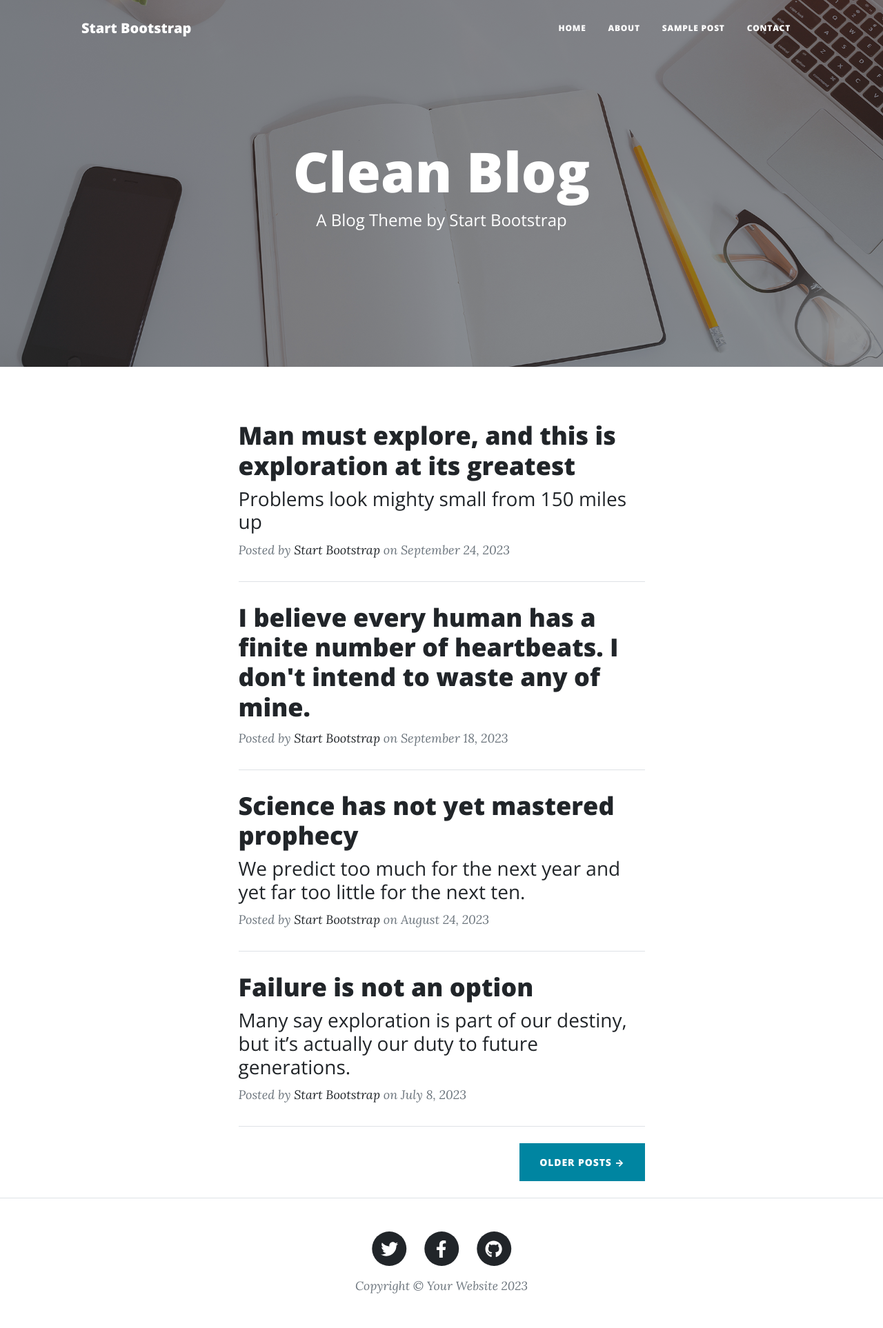
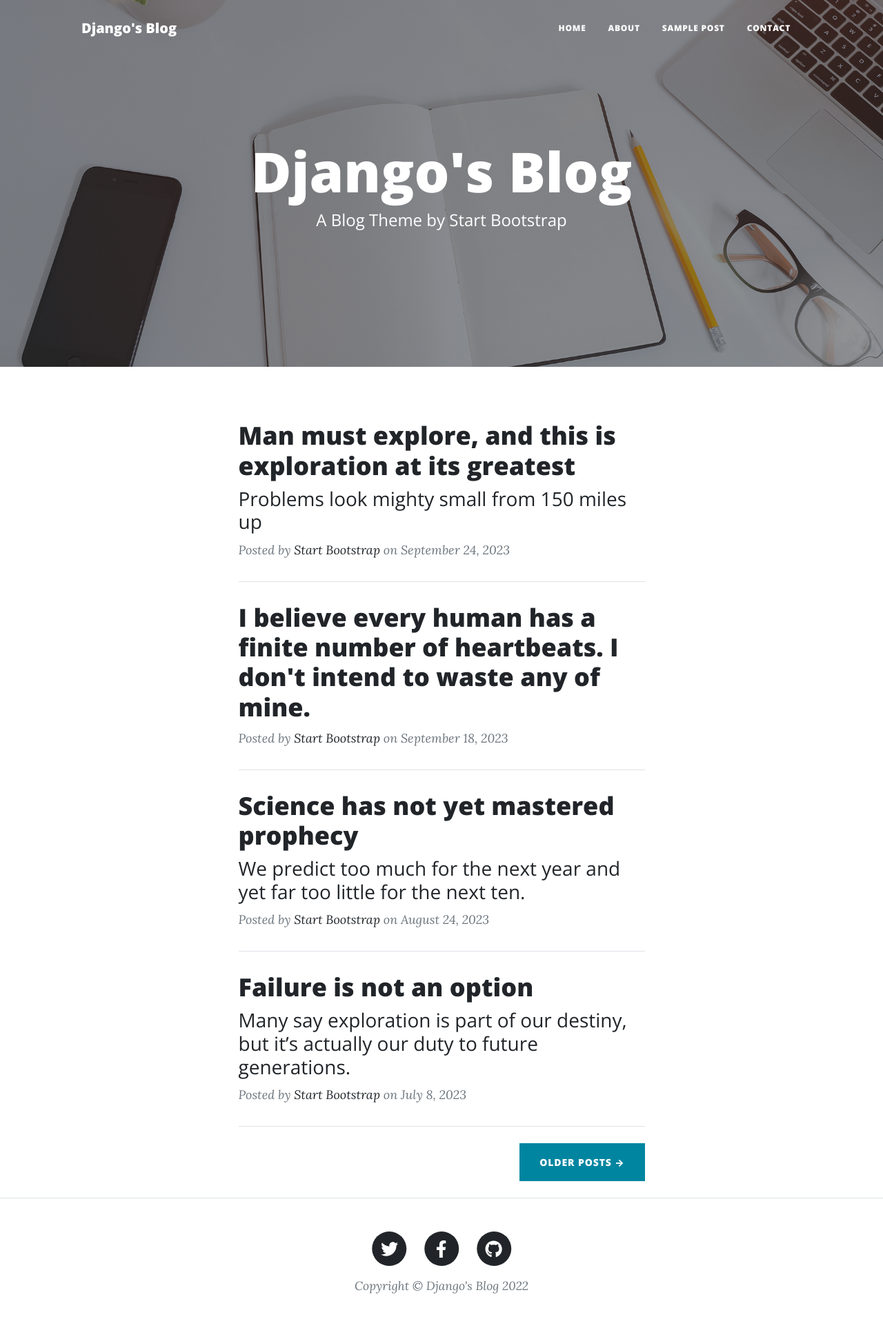
Before and after one commit to tesla0319/rensyu, a Django app: page / in a window 1280 px wide. Shown: the whole page at 69% size. Run offline with Django 5.2, Linux system fonts and the light colour scheme; some libraries are stand-ins or nearby versions.

Commit message:
indexリンク先の設定

```diff
--- a/blogapp/templates/index.html
+++ b/blogapp/templates/index.html
@@ -29,14 +29,17 @@
         <!-- Navigation-->
         <nav class="navbar navbar-expand-lg navbar-light" id="mainNav">
             <div class="container px-4 px-lg-5">
-                <a class="navbar-brand" href="index.html">Start Bootstrap</a>
+                <!--ナビゲーションバー左上のアンカーテキストとhref属性の値を変更-->
+                <a class="navbar-brand" href={% url 'blogapp:index' %}>Django's Blog</a>
                 <button class="navbar-toggler" type="button" data-bs-toggle="collapse" data-bs-target="#navbarResponsive" aria-controls="navbarResponsive" aria-expanded="false" aria-label="Toggle navigation">
                     Menu
                     <i class="fas fa-bars"></i>
                 </button>
                 <div class="collapse navbar-collapse" id="navbarResponsive">
                     <ul class="navbar-nav ms-auto py-4 py-lg-0">
-                        <li class="nav-item"><a class="nav-link px-lg-3 py-3 py-lg-4" href="index.html">Home</a></li>
+                        <li class="nav-item">
+                            <!--ナビゲーションメニュー［HOME］のhrefの値を変更-->
+                            <a class="nav-link px-lg-3 py-3 py-lg-4" href="{% url 'blogapp:index' %}">Home</a></li>
                         <li class="nav-item"><a class="nav-link px-lg-3 py-3 py-lg-4" href="about.html">About</a></li>
                         <li class="nav-item"><a class="nav-link px-lg-3 py-3 py-lg-4" href="post.html">Sample Post</a></li>
                         <li class="nav-item"><a class="nav-link px-lg-3 py-3 py-lg-4" href="contact.html">Contact</a></li>
@@ -45,12 +48,14 @@
             </div>
         </nav>
         <!-- Page Header-->
-        <header class="masthead" style="background-image: url('assets/img/home-bg.jpg')">
+        <!--ヘッダーの背景イメージのリンク先url()の引数をstaticタグに書きかえ-->
+        <header class="masthead" style="background-image: url({% static 'assets/img/home-bg.jpg' %})">
             <div class="container position-relative px-4 px-lg-5">
                 <div class="row gx-4 gx-lg-5 justify-content-center">
                     <div class="col-md-10 col-lg-8 col-xl-7">
                         <div class="site-heading">
-                            <h1>Clean Blog</h1>
+                            <!--ヘッダーの大見出し（タイトル）を設定-->
+                            <h1>Django's Blog</h1>
                             <span class="subheading">A Blog Theme by Start Bootstrap</span>
                         </div>
                     </div>
@@ -126,7 +131,8 @@
                     <div class="col-md-10 col-lg-8 col-xl-7">
                         <ul class="list-inline text-center">
                             <li class="list-inline-item">
-                                <a href="#!">
+                                <!--Twitterアイコンのhref属性にURLを設定-->
+                                <a href="https://twitter.com">
                                     <span class="fa-stack fa-lg">
                                         <i class="fas fa-circle fa-stack-2x"></i>
                                         <i class="fab fa-twitter fa-stack-1x fa-inverse"></i>
@@ -134,7 +140,8 @@
                                 </a>
                             </li>
                             <li class="list-inline-item">
-                                <a href="#!">
+                                <!--Facebookアイコンのhref属性にURLを設定-->
+                                <a href="https://www.facebook.com">
                                     <span class="fa-stack fa-lg">
                                         <i class="fas fa-circle fa-stack-2x"></i>
                                         <i class="fab fa-facebook-f fa-stack-1x fa-inverse"></i>
@@ -142,7 +149,8 @@
                                 </a>
                             </li>
                             <li class="list-inline-item">
-                                <a href="#!">
+                                <!--GitHubアイコンのhref属性にURLを設定-->
+                                <a href="https://github.co.jp">
                                     <span class="fa-stack fa-lg">
                                         <i class="fas fa-circle fa-stack-2x"></i>
                                         <i class="fab fa-github fa-stack-1x fa-inverse"></i>
@@ -150,7 +158,8 @@
                                 </a>
                             </li>
                         </ul>
-                        <div class="small text-center text-muted fst-italic">Copyright &copy; Your Website 2023</div>
+                        <!--著作権の記載を独自のものに変更-->
+                        <div class="small text-center text-muted fst-italic">Copyright &copy; Django's Blog 2022</div>
                     </div>
                 </div>
             </div>
@@ -158,6 +167,7 @@
         <!-- Bootstrap core JS-->
         <script src="https://cdn.jsdelivr.net/npm/bootstrap@5.2.3/dist/js/bootstrap.bundle.min.js"></script>
         <!-- Core theme JS-->
-        <script src="js/scripts.js"></script>
+        <!--staticでjs/scripts.jsのURLを生成する-->
+        <script src={% static 'js/scripts.js' %}></script>
     </body>
 </html>
```
